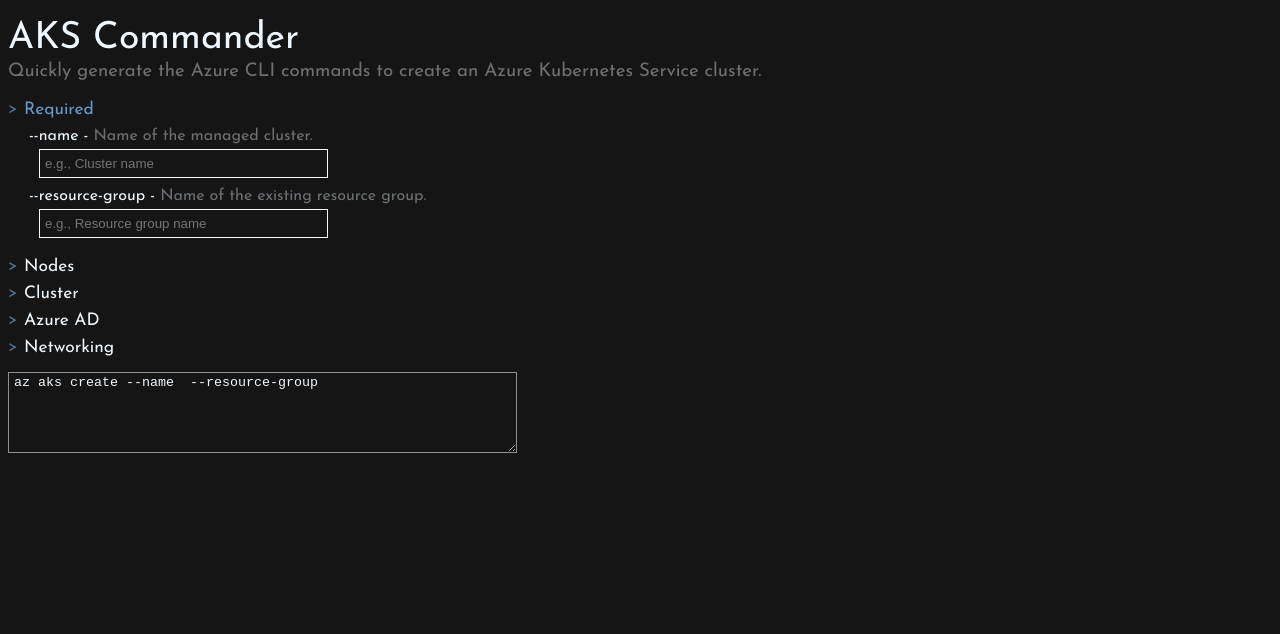
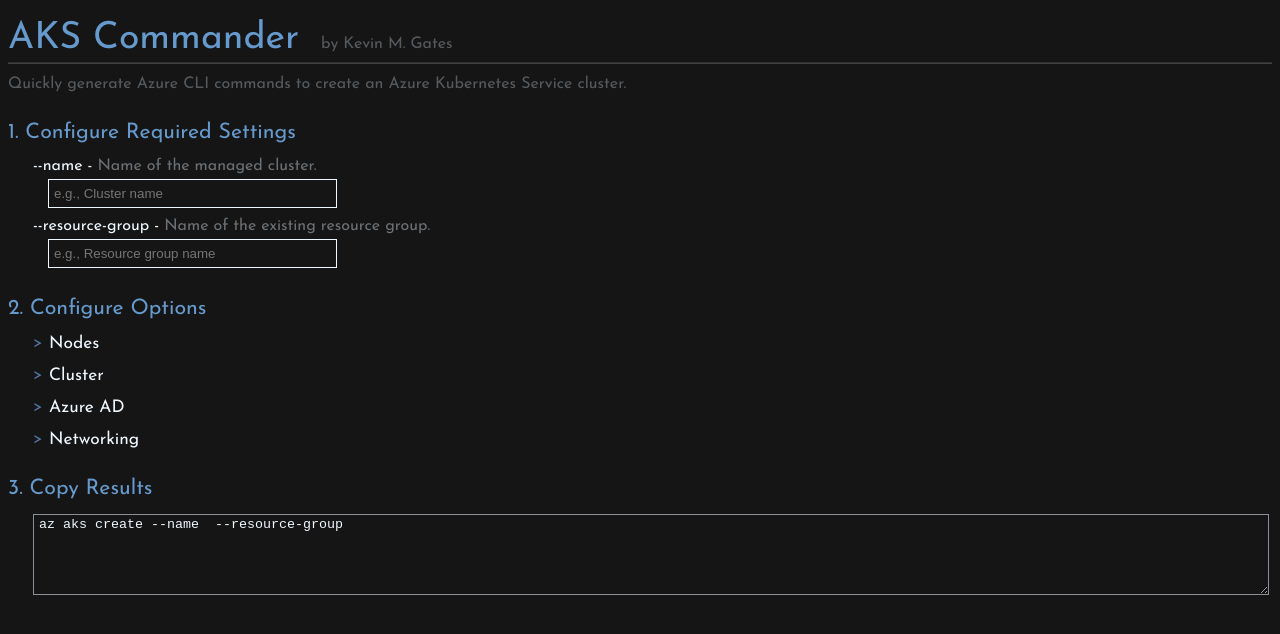
Before and after one commit to kevinmgates/AKS-Commander, a plain HTML site: page app/index.html in a window 1280 px wide. Drawn offline with Linux system fonts and the light colour scheme.

Commit message:
More UI tweaks

```diff
--- a/app/css/stylesheet.css
+++ b/app/css/stylesheet.css
@@ -11,10 +11,23 @@ body{
     margin-bottom: 5px;
 }
 .siteDesc{
-    opacity: .4;
-    font-size: 14pt;
+    opacity: .3;
+    font-size: 12pt;
     margin-top:5px;
     margin-bottom: 20px;
+}
+.siteOwner
+{
+    opacity: .3;
+    font-size: 12pt;
+    margin-top:5px;
+    margin-bottom: 20px;
+    color: aliceblue;
+}
+hr{
+    opacity: .2;
+    margin-top:5px;
+    margin-bottom: 12px;
 }
 .hide{
     display: none;
@@ -25,7 +38,7 @@ body{
 .optionName{
     font-size: 13pt;
     cursor: pointer;
-    margin-top:10px;
+    margin-top:15px;
 }
 .subOptionsContainer{
     margin-left: 0px;
@@ -73,7 +86,7 @@ textarea{
     color: #6699cc;
 }
 .aksCommandsContainer{
-    margin-top:15px;
+    margin-top:10px;
 }
 ul {
     position: relative;
@@ -89,5 +102,15 @@ ul li:before {
     opacity: .75;
 }
 .aksCommands{
-    width:500px;background: #151515;color: aliceblue;border:1px solid rgba(240, 248, 255, 0.536);font-size: 10pt;
+    width:99%;background: #151515;color: aliceblue;border:1px solid rgba(240, 248, 255, 0.536);font-size: 10pt;
 }
+.steps{
+    font-size:16pt;
+    margin-bottom: 15px;
+    margin-top: 30px;
+    color: #6699cc;
+}
+.indentSteps
+{
+    margin-left:25px;
+}
--- a/app/index.html
+++ b/app/index.html
@@ -8,19 +8,24 @@
         <title>AKS Commander</title>
     </head>
     <body>
-        <div class="siteName">AKS Commander</div>
-        <div class="siteDesc">Quickly generate the Azure CLI commands to create an Azure Kubernetes Service cluster.</div>
-        <ul>
-            <li class="optionName highlight">Required</li>
-            <div class='subOptionsContainer'>
+        <div class="siteName highlight">AKS Commander <span class="siteOwner">&nbsp;&nbsp;by Kevin M. Gates</span></div>
+        <hr>
+        <div class="siteDesc">Quickly generate Azure CLI commands to create an Azure Kubernetes Service cluster.</div>
+
+
+        <div class="steps">1. Configure Required Settings</div>
+        <div class="indentSteps">
             <div class="subSection">
-                    <span class="subOptionName">--name</span> - <span class="subDesc">Name of the managed cluster.</span><br><input type="text" id="clusterName-value" class="requiredValue" placeholder="e.g., Cluster name"><br>
+                <span class="">--name</span> - <span class="subDesc">Name of the managed cluster.</span><br><input type="text" id="clusterName-value" class="requiredValue" placeholder="e.g., Cluster name"><br>
             </div>
             <div class="subSection">
-                    <span class="subOptionName">--resource-group</span> - <span class="subDesc">Name of the existing resource group.</span><br><input type="text" id="resourceGroup-value" class="requiredValue" placeholder="e.g., Resource group name">
+                <span class="">--resource-group</span> - <span class="subDesc">Name of the existing resource group.</span><br><input type="text" id="resourceGroup-value" class="requiredValue" placeholder="e.g., Resource group name">
             </div>
         </div>
 
+        <div class="steps">2. Configure Options</div>
+        <div class="indentSteps">
+            <ul>
                 <li id="nodesOptionName" onclick="toggleOptionName('nodes-div')" class="optionName">Nodes</li>
                 <div id="nodes-div" class="hide"></div>
 
@@ -33,11 +38,14 @@
                 <li id="networkingOptionName" onclick="toggleOptionName('networking-div')" class="optionName">Networking</li>
                 <div id="networking-div" class="hide"></div>
             </ul>
+        </div>
 
+        <div class="steps">3. Copy Results</div>
+        <div class="indentSteps">
             <div class="aksCommandsContainer">
                 <textarea id="aksCommands" class="aksCommands" placeholder="az aks create --name  --resource-group" rows="5" readonly></textarea><br>
             </div>
-
+        </div>
         <script>
             setInterval(() => {
                 buildCommands()
```
Lines whose indentation alone changed are shown as unchanged.
